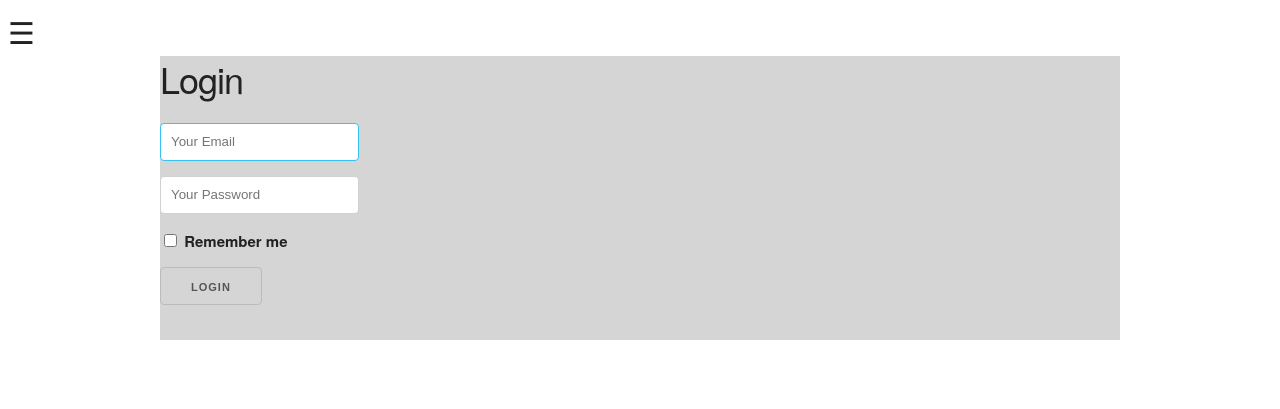
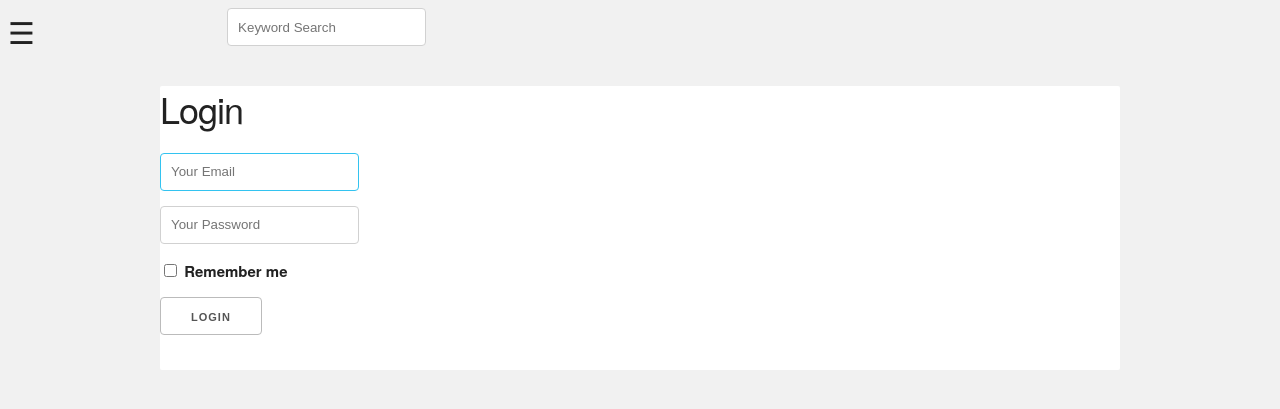
Before and after one commit to Kongpob-R/public_library_stand_server, a Flask app: page /login in a window 1280 px wide. Shown: the top 409 px of the page. Run offline with Flask 2, Linux system fonts and the light colour scheme.

Commit message:
style the templates base and index

```diff
--- a/project/static/style.css
+++ b/project/static/style.css
@@ -1,5 +1,9 @@
+body {
+    background-color: #f1f1f1;
+}
+
 .sidenav {
-    color: #FFFFFF;
+    background-color: #FFFFFF;
     width: 0;
     position: fixed;
     z-index: 1;
@@ -40,10 +44,22 @@
     }
 }
 
-.container {
-    background-color: #D5D5D5;
+.userprofile {
+    width: 100%;
+    background-color: #FFFFFF;
 }
 
-.userprofile {
+form input {
+    padding: 20px;
+}
 
+.container {
+    background-color: #FFFFFF;
+    border-radius: 2px;
 }
+
+.container img {
+    width: 90px;
+    height: 120px;
+    padding: 10px;
+}
--- a/project/templates/base.html
+++ b/project/templates/base.html
@@ -6,11 +6,15 @@
     <meta http-equiv="X-UA-Compatible" content="IE=edge">
     <meta name="viewport" content="width=device-width, initial-scale=1">
     <title>E-book Reeader Content</title>
+    <!-- <link href="{{ url_for('static', filename='fontawesomefree/css/all.min.css') }}" rel="stylesheet" type="text/css"> -->
+
     <link rel="stylesheet" href="{{ url_for('static', filename='style.css') }}" />
     <link rel="stylesheet" href="https://cdnjs.cloudflare.com/ajax/libs/skeleton/2.0.4/skeleton.css" />
 </head>
 
 <body>
+    <div class="row">
+        <div class="two columns">
             <div id="mySidenav" class="sidenav">
                 <div class="userprofile">
                     <span>User Name</span>
@@ -23,7 +27,13 @@
                 <a href="#">Contact</a>
             </div>
             <span style="font-size:30px;cursor:pointer" onclick="openNav()">&#9776;</span>
-
+        </div>
+        <div class="six columns">
+            <form action="">
+                <input class="searchfield" type="text" placeholder="Keyword Search" id="searchfield">
+            </form>
+        </div>
+    </div>
     <script>
         function openNav() {
             document.getElementById("mySidenav").style.width = "250px";
```
Also changed, not shown: project/templates/index.html (+13 -7 lines). Lines whose indentation alone changed are shown as unchanged.
